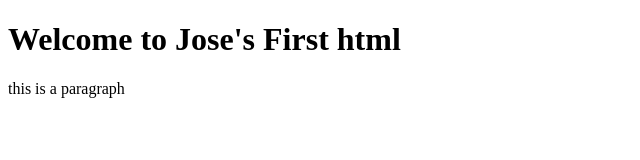
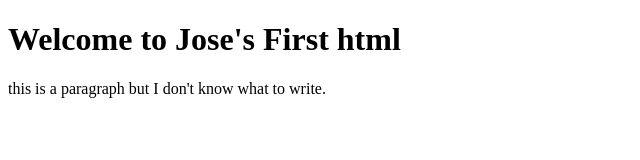
Before and after one commit to Cobo106/html2, a plain HTML site: page index.html in a window 1280 px wide. Shown: the whole page, without its empty margins (0-640 px from the left). Drawn offline with Linux system fonts and the light colour scheme.

Commit message:
Update index.html

```diff
--- a/index.html
+++ b/index.html
@@ -8,7 +8,7 @@
 <body>
 	<div class="main_container">
 	<h1>Welcome to Jose's First html</h1>
-		<p>this is a paragraph</p>
+		<p>this is a paragraph but I don't know what to write.</p>
 	</div>
 
 
```
